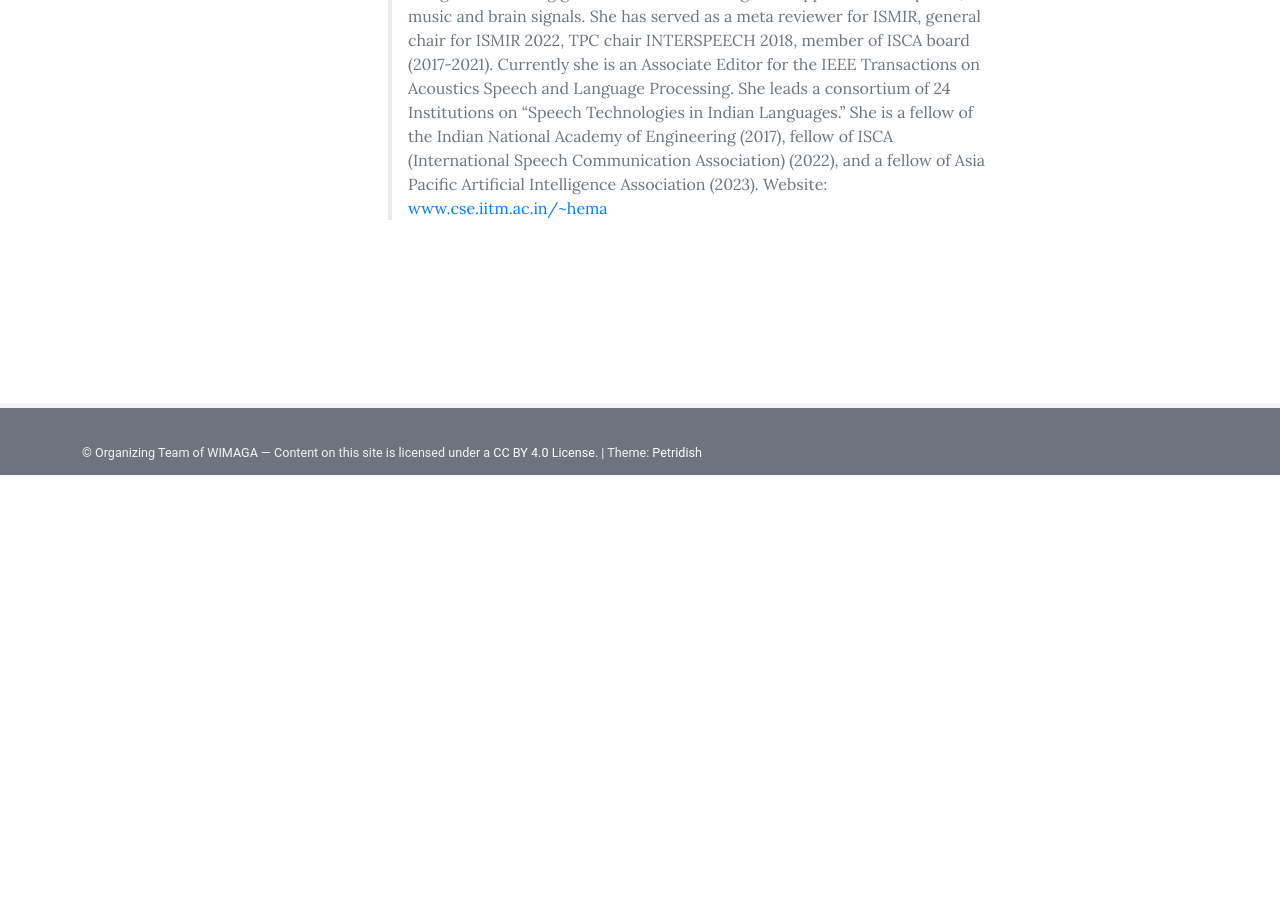
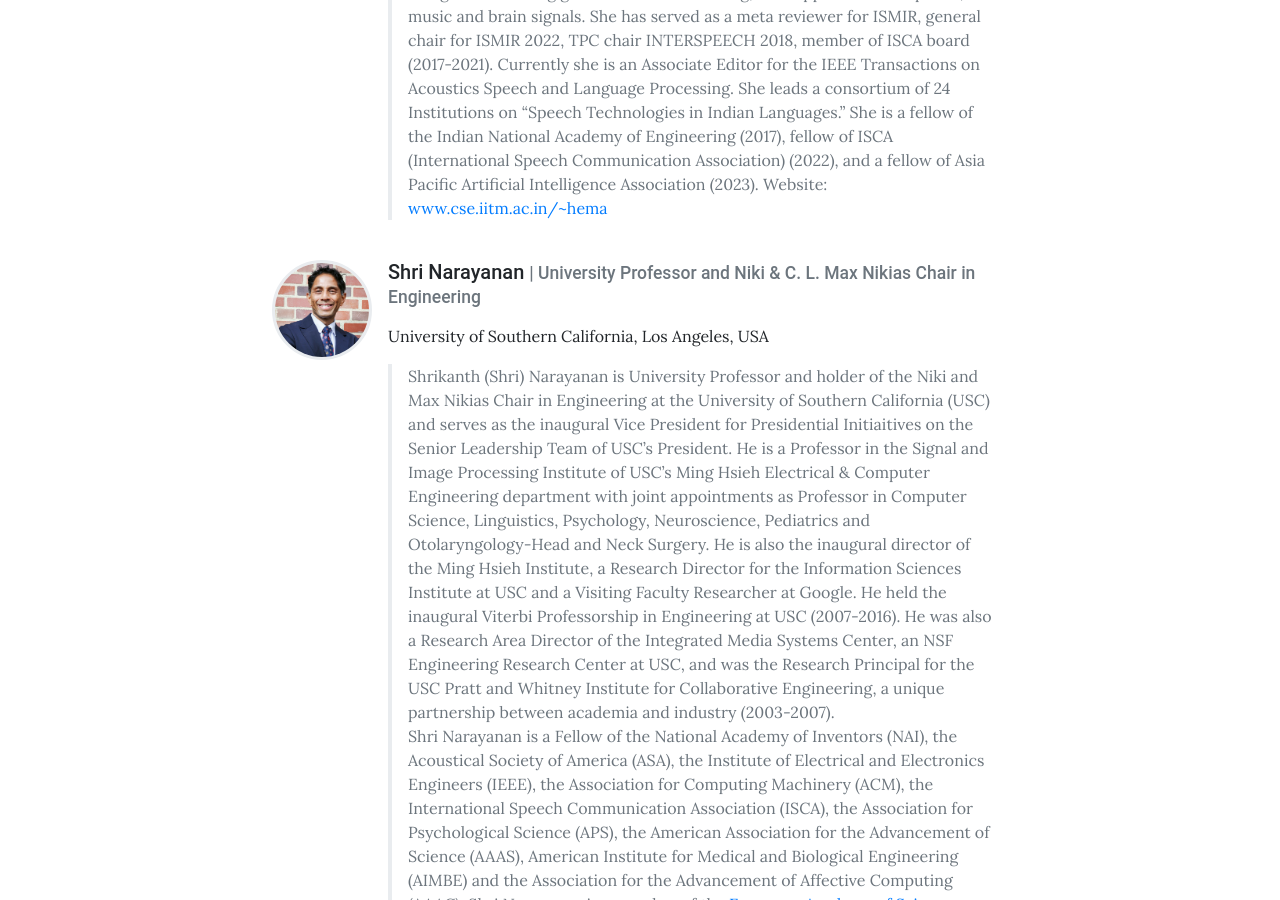
Before and after one commit to wmbspi/wmbspi.github.io, a Jekyll site: the page built from pages/team.md, in a window 1280 px wide and 900 px high, scrolled down 500 px. Built offline with Jekyll 4.4.1, drawn with Linux system fonts in a browser that asks for light colours; before the commit the page ends 975 px from its top, so only the background shows below that; some of the changed text lies outside the part shown.

Commit message:
teams page

```diff
--- a/_data/team.yml
+++ b/_data/team.yml
@@ -15,3 +15,51 @@
     fellow of ISCA (International Speech Communication Association) (2022), and a fellow of Asia Pacific Artificial
     Intelligence Association (2023).
     Website: [www.cse.iitm.ac.in/~hema](www.cse.iitm.ac.in/~hema)
+
+- name: Shri Narayanan
+  role: University Professor and Niki & C. L. Max Nikias Chair in Engineering
+  image: assets/theme/images/shri.jpg
+  description: >
+    University of Southern California, Los Angeles, USA
+
+    > Shrikanth (Shri) Narayanan is University Professor and holder of the Niki and Max Nikias Chair in
+    Engineering at the University of Southern California (USC) and serves as the inaugural Vice President
+    for Presidential Initiaitives on the Senior Leadership Team of USC's President. He is a Professor in
+    the Signal and Image Processing Institute of USC's Ming Hsieh Electrical & Computer Engineering department
+    with joint appointments as Professor in Computer Science, Linguistics, Psychology, Neuroscience, Pediatrics
+    and Otolaryngology-Head and Neck Surgery. He is also the inaugural director of the Ming Hsieh Institute, a
+    Research Director for the Information Sciences Institute at USC and a Visiting Faculty Researcher at Google.
+    He held the inaugural Viterbi Professorship in Engineering at USC (2007-2016). He was also a Research Area
+    Director of the Integrated Media Systems Center, an NSF Engineering Research Center at USC, and was the
+    Research Principal for the USC Pratt and Whitney Institute for Collaborative Engineering, a unique partnership
+    between academia and industry (2003-2007).
+
+    Shri Narayanan is a Fellow of the National Academy of Inventors (NAI), the Acoustical Society of America
+    (ASA), the Institute of Electrical and Electronics Engineers (IEEE), the Association for Computing Machinery
+    (ACM), the International Speech Communication Association (ISCA), the Association for Psychological Science
+    (APS), the American Association for the Advancement of Science (AAAS), American Institute for Medical and
+    Biological Engineering (AIMBE) and the Association for the Advancement of Affective Computing (AAAC). Shri
+    Narayanan is a member of the [European Academy of Sciences](https://euro-acad.eu/) and Arts and a [2022 Guggenheim
+    Fellow](https://www.gf.org/fellows/shrikanth-narayanan/). He is also a member of the professional honor societies
+    Tau Beta Pi, Phi Kappa Phi and Eta Kappa Nu.
+
+    Shri Narayanan has received several honors and awards including the [2025 IEEE James L. Flanagan Speech and
+    Audio Processing Award](https://corporate-awards.ieee.org/recipient/shrikanth-narayanan/), the [2024 Edward
+    J. McCluskey Technical Achievement Award from the IEEE Computer Society](https://www.computer.org/publications/tech-news/insider-membership-news/shrikanth-narayanan-interview),
+    the [2023 ISCA Medal for Scientific Achievement](https://isca-speech.org/Honors/Medals#2023), a [2023 IEEE SPS
+    Claude Shannon-Harry Nyquist Technical Achievement Award](https://signalprocessingsociety.org/sites/default/files/uploads/community_involvement/awards/Claude_SH_Nyquist_Technical_Achievement_Award.pdf)
+    (for contributions to spoken language processing technologies and their societal applications) from the IEEE Signal Processing
+    Society and the [2020 ACM ICMI Sustained Accomplishment Award](https://icmi.acm.org/2020/index.php?id=award). His research publications
+    have received the 2023 Richard Deswarte Prize in Digital History (for paper published in Digital Humanities Quarterly with Gabor Toth,
+    Tim Hempel, Krishna Somandepalli), a 2018 ISCA Best Journal Paper Award (for paper published in Computer Speech and Language Journal with
+    Ming Li and Kyu Han), the Ten Year Technical Impact Award from ACM ICMI in 2014, a 2009 Best Transactions (Journal) Paper award (with Chul Min Lee) and a
+    2005 Best Transactions Paper Award (with Alexandros Potamianos) from the IEEE Signal Processing society for papers published in the IEEE Transactions on Speech
+    and Audio Processing.
+
+    Shri Narayanan’s interdisciplinary research focuses on human-centered sensing/imaging, signal processing, and machine intelligence centered
+    on human communication, interaction, emotions, and behavior.  His work has a special emphasis on speech, audio, language, multimodal and biomedical
+    problems and applications with direct societal relevance in defense, security, health, media and the arts. His laboratory is supported by federal (NSF,
+    NIH, DARPA, IARPA, ONR, Army and DHS) and various foundation and industry grants. He has published over 1000 papers and has 19 granted U.S. patents .
+    His research and inventions have led to technology commercialization including through startups he co-founded: Behavioral Signals Technologies focused on
+    the telecommunication services and AI based conversational assistance industry and Lyssn focused on mental health care delivery, treatment and quality assurance.
+    Website: [https://sail.usc.edu/people/shri.html](https://sail.usc.edu/people/shri.html)
```
